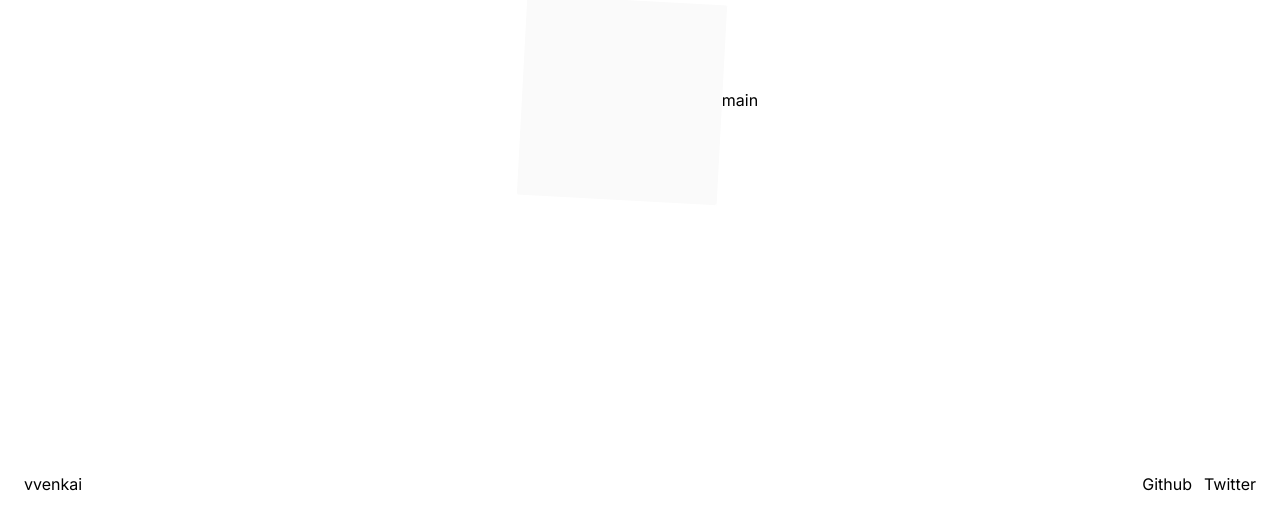
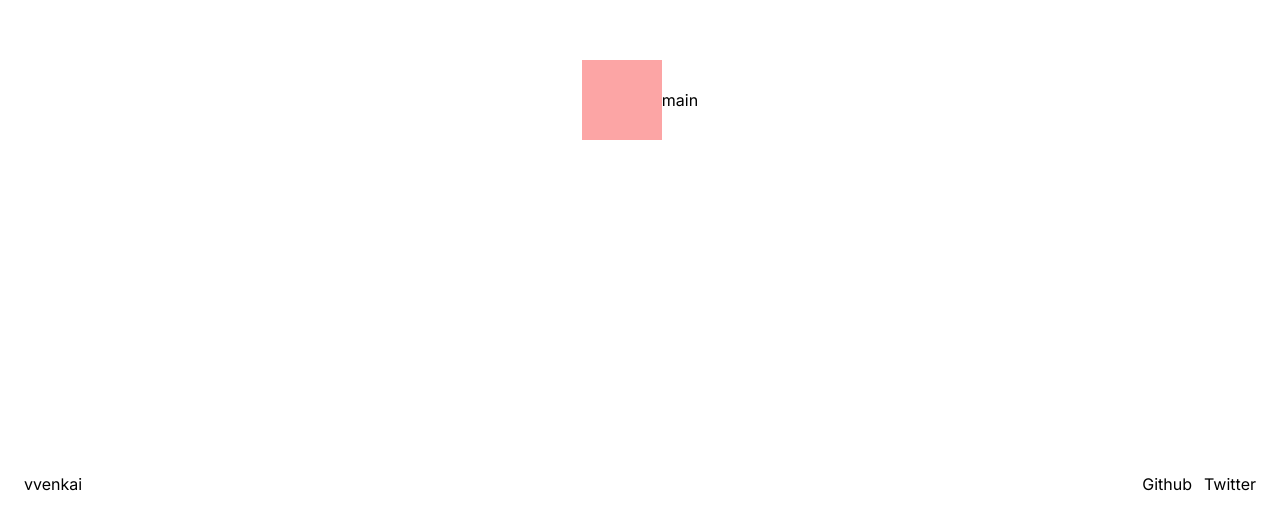
Before and after one commit to liwenka1/next-main, a Next.js app: page / in a window 1280 px wide. Shown: the part 276-800 px from the top of the page. Built offline with nearby package versions, Linux system fonts and the light colour scheme.

Commit message:
fix: 简单修改

```diff
--- a/app/components/refersh.tsx
+++ b/app/components/refersh.tsx
@@ -7,7 +7,7 @@ import '@/styles/globals.css'
 const Refersh = () => {
   return (
     <motion.div
-      className="box"
+      className="h-20 w-20 bg-red-300"
       animate={{
         scale: [1, 2, 2, 1, 1],
         rotate: [0, 0, 180, 180, 0],
@@ -17,7 +17,6 @@ const Refersh = () => {
         duration: 2,
         ease: 'easeInOut',
         times: [0, 0.2, 0.5, 0.8, 1],
-        repeat: Infinity,
         repeatDelay: 1
       }}
     />
--- a/styles/globals.css
+++ b/styles/globals.css
@@ -7,9 +7,3 @@ body,
 :root {
   height: 100%;
 }
-
-.box {
-  width: 200px;
-  height: 200px;
-  background: #fafafa;
-}
```
